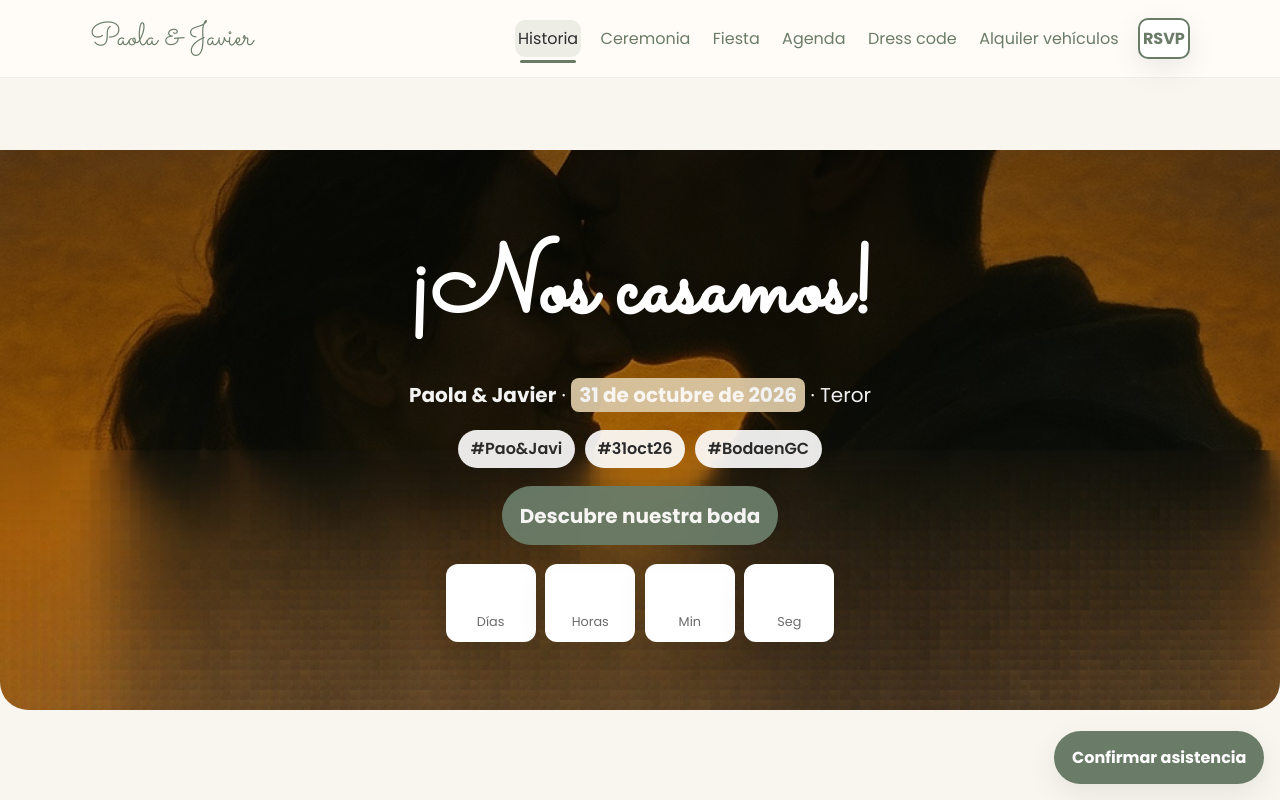
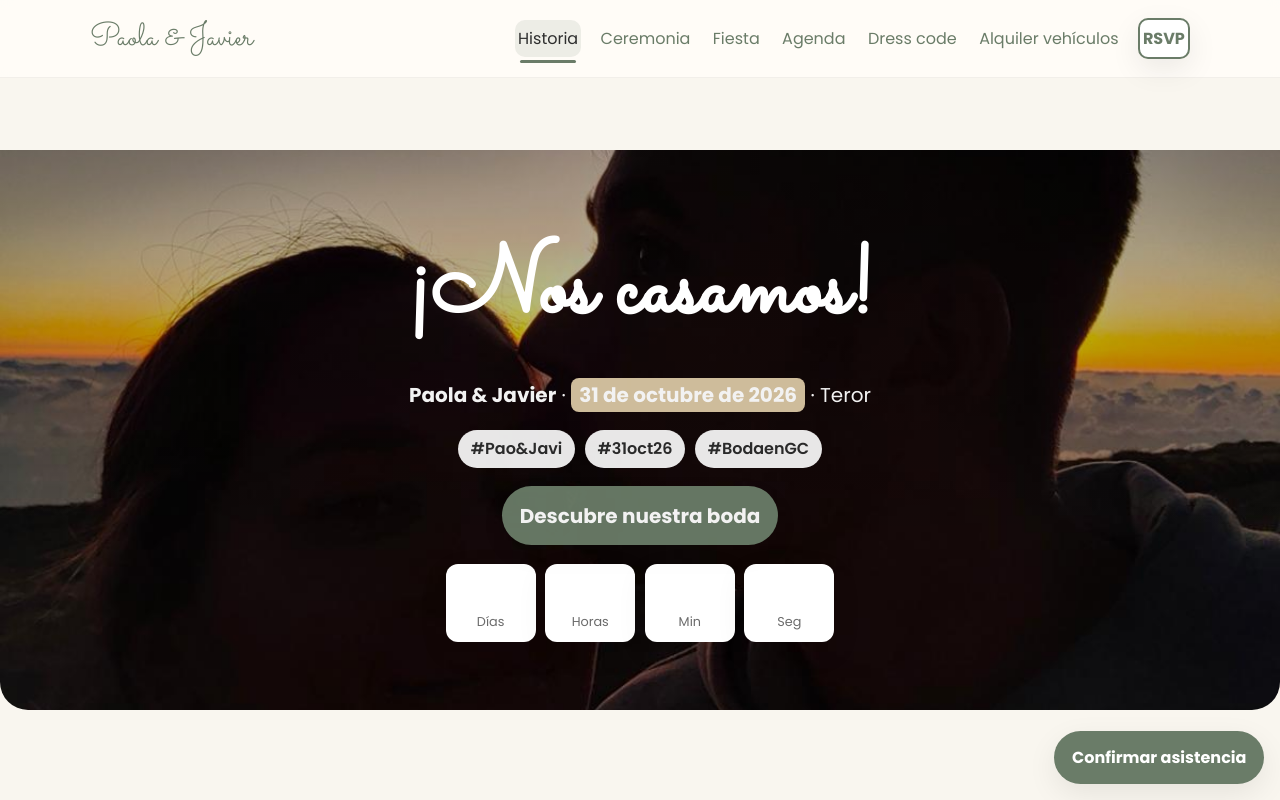
Before and after one commit to jherma7-dot/boda-paola-javier, a plain HTML site: page index.html in a window 1280 px wide. Shown: the top 800 px of the page. Drawn offline with nearby package versions, Linux system fonts and the light colour scheme.

Commit message:
Update index.html

```diff
--- a/index.html
+++ b/index.html
@@ -11,14 +11,14 @@
   <meta property="og:locale" content="es_ES" />
   <meta property="og:title" content="¡Nos casamos! | Paola y Javier" />
   <meta property="og:description" content="Ceremonia en Teror y cóctel-fiesta en Firgas. ¡Nos vemos en la pista!" />
-  <meta property="og:image" content="assets/Hero1.jpg" />
+  <meta property="og:image" content="assets/Hero.jpg" />
   <meta property="og:image:alt" content="Boda de Paola y Javier" />
   <meta name="twitter:card" content="summary_large_image" />
   <meta name="twitter:title" content="¡Nos casamos! | Paola y Javier" />
   <meta name="twitter:description" content="Ceremonia en Teror y cóctel-fiesta en Firgas. ¡Nos vemos en la pista!" />
-  <meta name="twitter:image" content="assets/Hero1.jpg" />
+  <meta name="twitter:image" content="assets/Hero.jpg" />
   <!-- Preload del hero (misma URL que en CSS) -->
-  <link rel="preload" as="image" href="assets/Hero1.jpg" />
+  <link rel="preload" as="image" href="assets/Hero.jpg" />
 
   <link rel="preconnect" href="https://fonts.googleapis.com">
   <link rel="preconnect" href="https://fonts.gstatic.com" crossorigin>
@@ -57,7 +57,7 @@
     /* HERO */
     .hero{position:relative;isolation:isolate}
     /* Overlay que sí oscurece la foto del hero */
-    .hero .wrap{position:relative;min-height:70vh;display:grid;place-items:center;text-align:center;color:#fff;background:url('assets/Hero1.jpg') center/cover;border-radius:0 0 28px 28px}
+    .hero .wrap{position:relative;min-height:70vh;display:grid;place-items:center;text-align:center;color:#fff;background:url('assets/Hero.jpg') center/cover;border-radius:0 0 28px 28px}
     .hero .wrap::before{content:"";position:absolute;inset:0;background:linear-gradient(180deg,rgba(0,0,0,.35),rgba(0,0,0,.25) 40%, transparent 70%);z-index:0;border-radius:0 0 28px 28px}
     .hero .wrap > *{position:relative;z-index:1}
 
```
